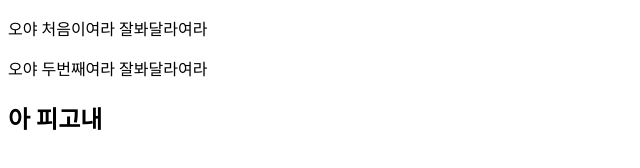
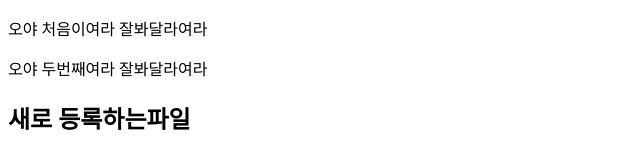
Before and after one commit to SoJeonghu/gitTest, a plain HTML site: page index.html in a window 1280 px wide. Shown: the whole page, without its empty margins (0-640 px from the left). Drawn offline with Linux system fonts and the light colour scheme.

Commit message:
새로 추가

```diff
--- a/index.html
+++ b/index.html
@@ -8,6 +8,6 @@
 <body>
     <p>오야 처음이여라 잘봐달라여라 </p>
     <p>오야 두번째여라 잘봐달라여라 </p>
-    <h2>아 피고내</h2>
+    <h2>새로 등록하는파일 </h2>
 </body>
 </html>
```
Also changed, not shown: 1 other file.
